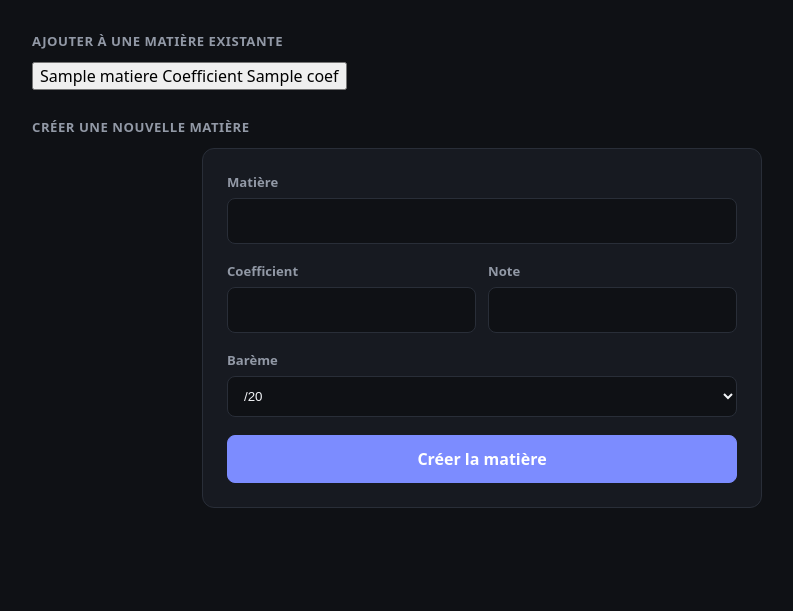
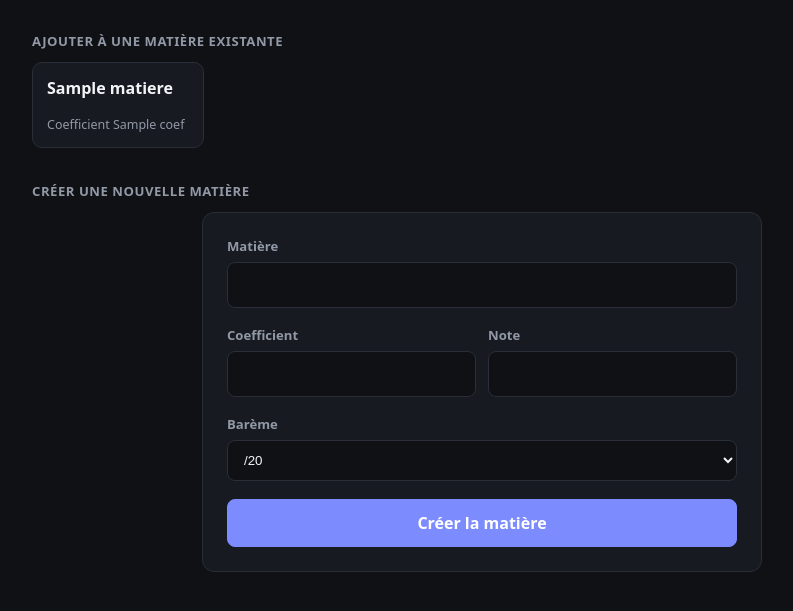
Before and after one commit to Abd-xl/Calculateur-Moyennes, a Flask app: template templates/ajouter.html in a window 1280 px wide. Shown: the part 85-696 px from the top of the page, without its empty margins (158-951 px from the left). Run offline with Flask 3, Linux system fonts and the light colour scheme; the template is opened without the code that fills it: most values are stand-ins (such as "Sample title", 1, 10 or a date in 2020).

Commit message:
Styliser les cartes de matières

```diff
--- a/static/style.css
+++ b/static/style.css
@@ -610,3 +610,61 @@ dialog::backdrop {
 .form-field select:focus {
     border-color: var(--accent);
 }
+
+
+.subject-picker {
+    display: grid;
+    grid-template-columns: repeat(auto-fill, minmax(150px, 1fr));
+    gap: 10px;
+}
+
+.subject-picker__item {
+    display: flex;
+    min-height: 86px;
+    flex-direction: column;
+    align-items: flex-start;
+    justify-content: space-between;
+    padding: 14px;
+    border: 1px solid var(--border);
+    border-radius: 10px;
+    background: var(--surface);
+    color: var(--text);
+    text-align: left;
+    transition: background 0.15s ease, border-color 0.15s ease;
+}
+
+.subject-picker__item:hover {
+    border-color: var(--accent);
+    background: var(--surface-hover);
+}
+
+.subject-picker__name {
+    font-weight: 650;
+}
+
+.subject-picker__meta {
+    color: var(--text-muted);
+    font-size: 0.78rem;
+}
+
+.new-subject-section {
+    margin-top: 34px;
+}
+
+.add-note-dialog {
+    width: min(440px, calc(100% - 32px));
+}
+
+.add-note-dialog .form-submit {
+    width: 100%;
+}
+
+@media (max-width: 600px) {
+    .subject-picker {
+        grid-template-columns: repeat(2, minmax(0, 1fr));
+    }
+
+    .subject-picker__item {
+        min-height: 78px;
+    }
+}
```
